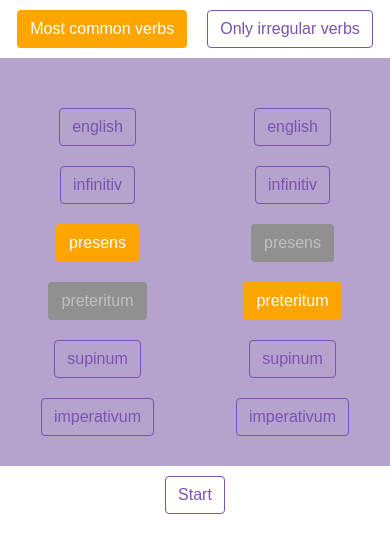
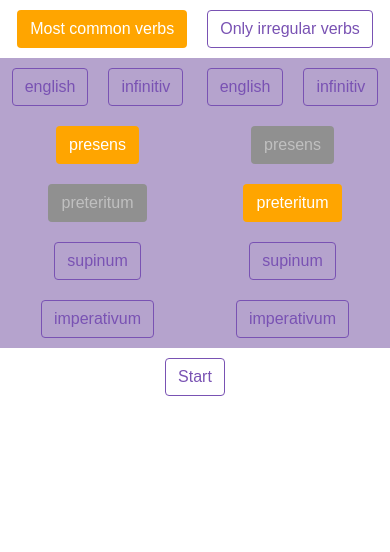
Before and after one commit to aepuras/verbs, a React (Create React App) app: page / in a window 390 px wide. Shown: the top 552 px of the page. Built offline with nearby package versions, Linux system fonts and the light colour scheme.

Commit message:
media query small addition

```diff
--- a/src/components/Settings.css
+++ b/src/components/Settings.css
@@ -3,12 +3,12 @@
     display: flex;
     flex-wrap: wrap;
     justify-content: center;
-    padding: 40px 20px 20px 20px;
 }
 
 @media screen and (min-width: 600px) {
     .settings {
         width: 239px;
+        padding: 40px 20px 20px 20px;
         border-radius: 9rem;
     }
 }
```
